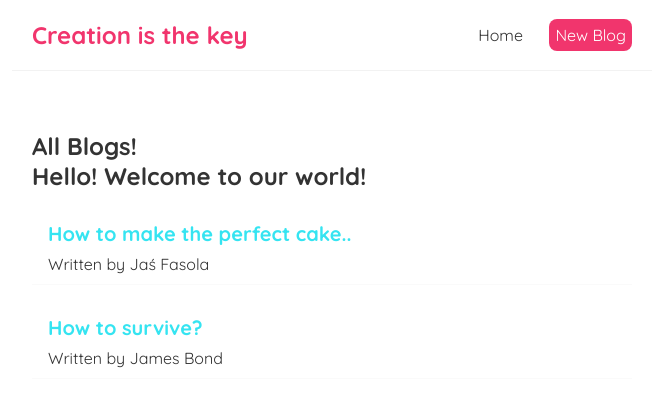
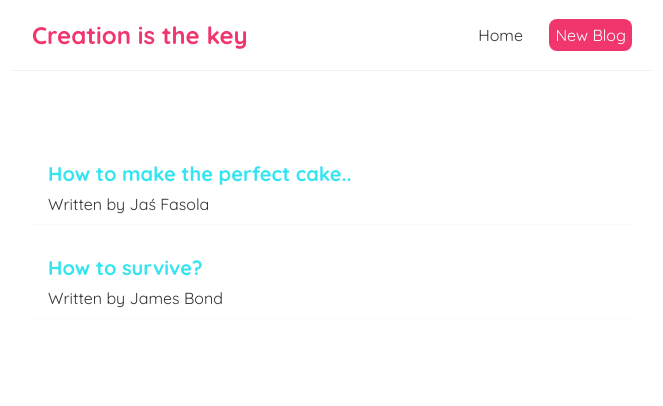
Before and after one commit to PaulaChrustowska/full_modern_react, a React (Create React App) app: page / in a window 1280 px wide. Shown: the top 406 px of the page, without its empty margins (308-971 px from the left). Built offline with nearby package versions, Linux system fonts and the light colour scheme; data requests are answered from the project's data file.

Commit message:
creating a cutom hook

```diff
--- a/src/Home.jsx
+++ b/src/Home.jsx
@@ -1,42 +1,17 @@
-import React, { useState, useEffect } from 'react';
+import { useEffect, useState } from 'react';
 import BlogList from './BlogList';
+import useFetch from './useFetch';
 
 function Home() {
-  const [blogs, setBlogs] = useState(null);
-  const [isLoading, setIsLoading] = useState(true);
-  const [error, setError] = useState(null);
-
-  useEffect(() => {
-    fetch('http://localhost:8000/blogs')
-      .then((res) => {
-        if (!res.ok) {
-          throw Error('oooops, could not fetch the data');
-        }
-        return res.json();
-      })
-      .then((data) => {
-        setIsLoading(false);
-        setBlogs(data);
-        setIsLoading(false);
-        setError(null);
-      })
-      .catch((err) => {
-        setError(err.message);
-      });
-  }, 1000);
+  const { error, isLoading, data: blogs } = useFetch('http://localhost:8000/blogs');
 
   return (
     <div className="home">
-      {error && <div>{ error }</div> }
-      {isLoading && <div>One moment...</div>}
-      {blogs && <BlogList blogs={blogs} title="All Blogs!" greet="Hello! Welcome to our world!" />}
+      {error && <div>{error}</div>}
+      {isLoading && <div>Loading...</div>}
+      {blogs && <BlogList blogs={blogs} />}
     </div>
   );
 }
-/*
-
-Czarno, czarniej, Czarnek
-
-*/
 
 export default Home;
--- /dev/null
+++ b/src/useFetch.jsx
@@ -0,0 +1,32 @@
+import { useState, useEffect } from 'react';
+
+const useFetch = (url) => {
+  const [data, setData] = useState(null);
+  const [isLoading, setIsLoading] = useState(true);
+  const [error, setError] = useState(null);
+
+  useEffect(() => {
+    setTimeout(() => {
+      fetch(url)
+        .then((res) => {
+          if (!res.ok) {
+            throw Error('could not fetch the data...');
+          }
+          return res.json();
+        })
+        .then((data) => {
+          setIsLoading(false);
+          setData(data);
+          setError(null);
+        })
+        .catch((err) => {
+          setIsLoading(false);
+          setError(err.message);
+        });
+    }, 1000);
+  }, [url]);
+
+  return { data, isLoading, error };
+};
+
+export default useFetch;
```
